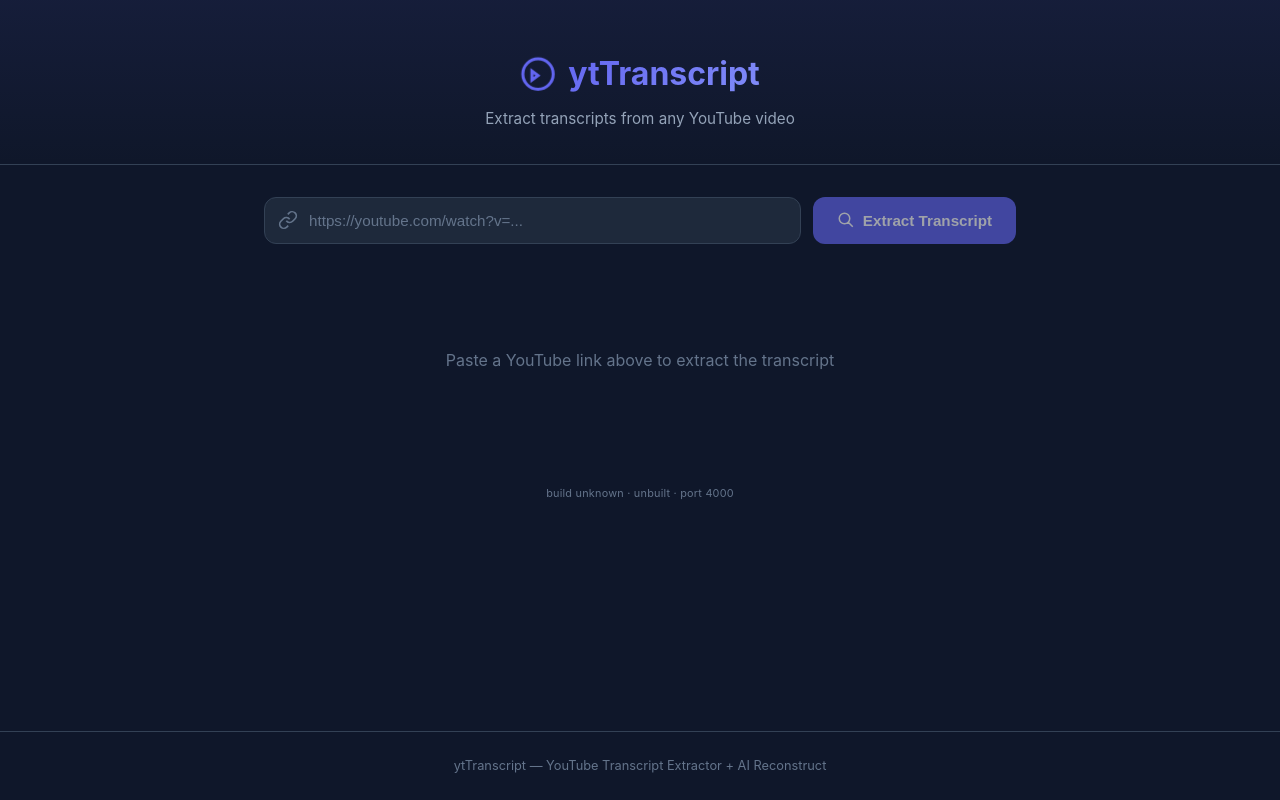
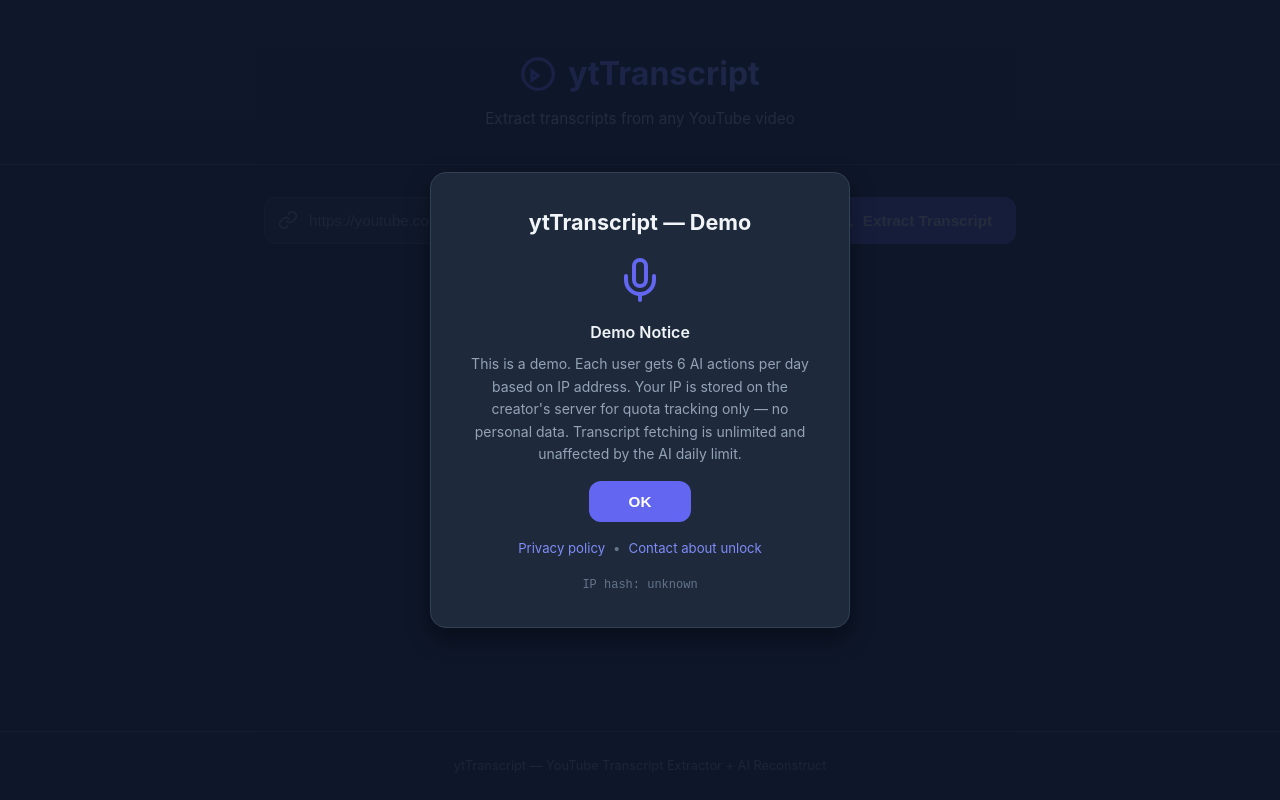
Before and after one commit to Lord-Kedaar/yt-transcript, a React (Vite) app in the folder client/: page / in a window 1280 px wide. Built offline with nearby package versions, Linux system fonts and the light colour scheme; no server answers.

Commit message:
feat(frontend): restore DemoNoticeModal with icon, limit text, OK button + CSS styles

```diff
--- a/client/src/App.jsx
+++ b/client/src/App.jsx
@@ -6,6 +6,7 @@
 import ReconstructedPanel from './components/ReconstructedPanel';
 import SummaryPanel from './components/SummaryPanel';
 import ExportButtons from './components/ExportButtons';
+import DemoNoticeModal from './components/DemoNoticeModal';
 import { BUILD_INFO } from './buildInfo.js';
 
 const API_URL = '/api/transcript';
@@ -414,6 +415,8 @@
       <Header />
 
       <main className="main-content">
+        <DemoNoticeModal />
+
         <UrlInput value={url} onChange={setUrl} onFetch={handleFetch} loading={loading} />
 
         {error && (
--- /dev/null
+++ b/client/src/components/DemoNoticeModal.jsx
@@ -0,0 +1,127 @@
+import { useState, useEffect } from 'react';
+
+const NOTICE_DISMISSED_KEY = 'ytTranscript.demo_notice_dismissed.v1';
+const IP_HASH_KEY = 'ytTranscript.ip_hash.v1';
+
+// Simple hash function for IP address (client-side)
+async function hashString(text) {
+  const encoder = new TextEncoder();
+  const data = encoder.encode(text);
+  const hashBuffer = await crypto.subtle.digest('SHA-256', data);
+  const hashArray = Array.from(new Uint8Array(hashBuffer));
+  const hashHex = hashArray.map(b => b.toString(16).padStart(2, '0')).join('');
+  return hashHex.slice(0, 16); // Shorten to 16 chars for display
+}
+
+// Get IP hash from localStorage or fetch fresh
+async function getIpHash() {
+  // Try to get from localStorage first (may throw in Safari Private mode)
+  try {
+    const cached = localStorage.getItem(IP_HASH_KEY);
+    if (cached) return cached;
+  } catch {
+    // localStorage unavailable — proceed to fetch fresh
+  }
+
+  try {
+    // Fetch IP from a public service
+    const response = await fetch('https://api.ipify.org?format=json');
+    const data = await response.json();
+    const ip = data.ip;
+    const hash = await hashString(ip);
+    try {
+      localStorage.setItem(IP_HASH_KEY, hash);
+    } catch {
+      // localStorage unavailable — skip caching
+    }
+    return hash;
+  } catch (err) {
+    console.warn('Failed to fetch IP hash', err);
+    return 'unknown';
+  }
+}
+
+export default function DemoNoticeModal() {
+  const [visible, setVisible] = useState(false);
+  const [ipHash, setIpHash] = useState('');
+
+  useEffect(() => {
+    // Check localStorage — if already dismissed, don't show again (may throw in Safari Private mode)
+    let dismissed = false;
+    try {
+      dismissed = localStorage.getItem(NOTICE_DISMISSED_KEY) === 'true';
+    } catch {
+      // localStorage unavailable — show modal anyway
+    }
+
+    if (!dismissed) {
+      setVisible(true);
+      // Fetch IP hash in background (getIpHash already wraps localStorage)
+      getIpHash().then(setIpHash).catch(() => setIpHash('unknown'));
+    }
+  }, []);
+
+  function handleClose() {
+    try {
+      localStorage.setItem(NOTICE_DISMISSED_KEY, 'true');
+    } catch {
+      // localStorage unavailable — proceed anyway
+    }
+    setVisible(false);
+  }
+
+  if (!visible) return null;
+
+  return (
+    <div className="demo-notice-overlay">
+      <div className="demo-notice-modal" onClick={e => e.stopPropagation()}>
+        <div className="demo-notice-header">
+          <h2>ytTranscript — Demo</h2>
+        </div>
+
+        <div className="demo-notice-icon">
+          <svg
+            xmlns="http://www.w3.org/2000/svg"
+            viewBox="0 0 24 24"
+            fill="none"
+            stroke="currentColor"
+            strokeWidth="2"
+            strokeLinecap="round"
+            strokeLinejoin="round"
+          >
+            <path d="M12 2a3 3 0 0 0-3 3v7a3 3 0 0 0 6 0V5a3 3 0 0 0-3-3Z" />
+            <path d="M19 10v2a7 7 0 0 1-14 0v-2" />
+            <line x1="12" x2="12" y1="19" y2="22" />
+          </svg>
+        </div>
+
+        <div className="demo-notice-content">
+          <h3>Demo Notice</h3>
+          <p className="demo-notice-text">
+            This is a demo. Each user gets 6 AI actions per day based on IP address.
+            Your IP is stored on the creator&apos;s server for quota tracking only — no personal data.
+            Transcript fetching is unlimited and unaffected by the AI daily limit.
+          </p>
+        </div>
+
+        <button className="demo-notice-ok" onClick={handleClose}>
+          OK
+        </button>
+
+        <div className="demo-notice-footer">
+          <a href="/privacy" className="demo-notice-link">
+            Privacy policy
+          </a>
+          <span className="demo-notice-separator">•</span>
+          <a href="/contact" className="demo-notice-link">
+            Contact about unlock
+          </a>
+        </div>
+
+        <div className="demo-notice-ip">
+          IP hash: {ipHash}
+        </div>
+      </div>
+    </div>
+  );
+}
--- a/client/src/styles/main.css
+++ b/client/src/styles/main.css
@@ -1177,3 +1177,113 @@
   color: var(--text-primary);
   font-size: 0.95rem;
 }
+
+/* ===== Demo Notice Modal ===== */
+.demo-notice-overlay {
+  position: fixed;
+  inset: 0;
+  background: rgba(15, 23, 42, 0.85);
+  display: flex;
+  align-items: center;
+  justify-content: center;
+  z-index: 9999;
+  animation: fadeInOverlay 0.2s ease both;
+}
+
+@keyframes fadeInOverlay {
+  from { opacity: 0; }
+  to   { opacity: 1; }
+}
+
+.demo-notice-modal {
+  position: relative;
+  background: var(--bg-secondary);
+  border: 1px solid var(--border-color);
+  border-radius: var(--radius-lg);
+  box-shadow: var(--shadow-lg);
+  max-width: 420px;
+  width: calc(100% - 3rem);
+  padding: 2rem;
+  display: flex;
+  flex-direction: column;
+  align-items: center;
+  gap: 1rem;
+}
+
+.demo-notice-header h2 {
+  font-size: 1.35rem;
+  font-weight: 700;
+  color: var(--text-primary);
+  text-align: center;
+}
+
+.demo-notice-icon {
+  width: 48px;
+  height: 48px;
+  color: var(--accent-primary);
+}
+
+.demo-notice-content {
+  text-align: center;
+  width: 100%;
+}
+
+.demo-notice-content h3 {
+  font-size: 1rem;
+  font-weight: 600;
+  color: var(--text-primary);
+  margin-bottom: 0.5rem;
+}
+
+.demo-notice-text {
+  font-size: 0.875rem;
+  color: var(--text-secondary);
+  line-height: 1.6;
+}
+
+.demo-notice-ok {
+  padding: 0.75rem 2.5rem;
+  background: var(--accent-primary);
+  color: white;
+  border: none;
+  border-radius: var(--radius-md);
+  font-size: 0.95rem;
+  font-weight: 600;
+  cursor: pointer;
+  transition: background var(--transition-fast), transform var(--transition-fast);
+}
+
+.demo-notice-ok:hover {
+  background: var(--accent-hover);
+  transform: translateY(-1px);
+}
+
+.demo-notice-ok:active {
+  transform: translateY(0);
+}
+
+.demo-notice-footer {
+  display: flex;
+  align-items: center;
+  gap: 0.5rem;
+  font-size: 0.825rem;
+}
+
+.demo-notice-link {
+  color: var(--accent-hover);
+  text-decoration: none;
+}
+
+.demo-notice-link:hover {
+  text-decoration: underline;
+}
+
+.demo-notice-separator {
+  color: var(--text-muted);
+}
+
+.demo-notice-ip {
+  font-size: 0.75rem;
+  color: var(--text-muted);
+  font-family: 'SF Mono', 'Fira Code', monospace;
+}
```
